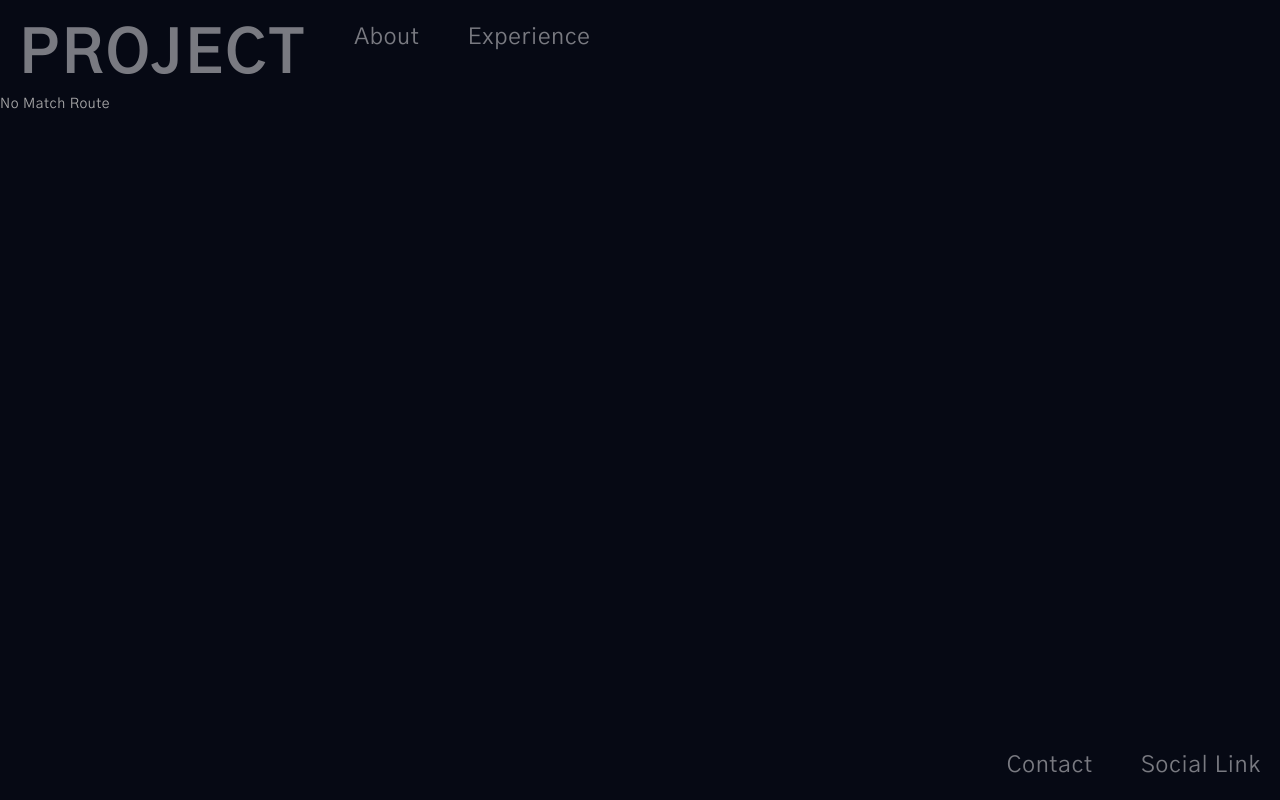
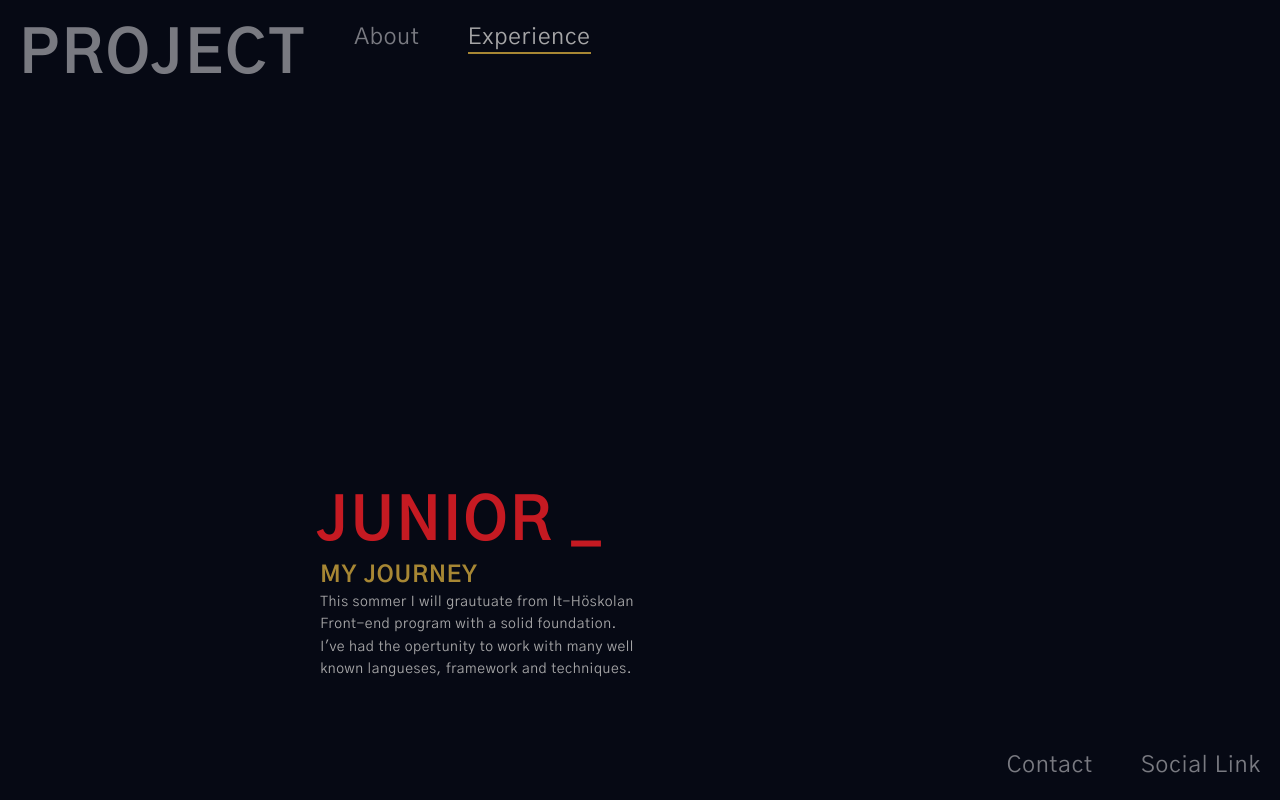
Before and after one commit to carl-vanman/Portfolio, a React (Create React App) app: page /experience in a window 1280 px wide. Built offline with nearby package versions, Linux system fonts and the light colour scheme.

Commit message:
thinking of how to show skills

```diff
--- a/src/App.jsx
+++ b/src/App.jsx
@@ -3,7 +3,7 @@ import { Routes, Route } from "react-router-dom";
 import Layout from "./routes/Layout";
 import Projects from "./routes/Projects";
 import About from "./routes/About";
-import Experiance from "./routes/Experiance";
+import Experience from "./routes/Experience";
 import NoMatch from "./routes/NoMatch";
 import TestProjectOne from "./routes/TestProjectOne";
 import TestProjectTwo from "./routes/TestProjectTwo";
@@ -16,7 +16,7 @@ function App() {
             <Route path="/" element={<Layout />}>
                 <Route index element={<About />} />
                 <Route path="/" element={<About />} />
-                <Route path="experence" element={<Experiance />} />
+                <Route path="experience" element={<Experience />} />
                 <Route path="projects" element={<Projects />} />
                 <Route path="contact" element={<Contact />} />
                 <Route path="projectOne" element={<TestProjectOne />} />
--- a/src/components/navigation/TopNavigation.jsx
+++ b/src/components/navigation/TopNavigation.jsx
@@ -42,7 +42,7 @@ const TopNavigation = () => {
                             className={({ isActive }) =>
                                 isActive ? "link--active" : ""
                             }
-                            to="/experence"
+                            to="/experience"
                             onClick={() => setShow(false)}
                         >
                             Experience
--- a/src/routes/About.jsx
+++ b/src/routes/About.jsx
@@ -11,7 +11,7 @@ const About = () => {
                             こんにちは
                         </span>
                     </h3>
-                    <h5 className={styles.sub_heading}>Nice to meet you.</h5>
+                    <h5 className={styles.sub_heading}>Nice to meet you</h5>
                 </header>
                 <div className={styles.body_text}>
                     <p>
@@ -23,7 +23,7 @@ const About = () => {
                     </p>
                 </div>
             </article>
-            <div className={styles.circle}></div>
+            {/* <div className={styles.circle}></div> */}
         </section>
     );
 };
--- a/src/routes/Experiance.jsx
+++ /dev/null
@@ -1,9 +0,0 @@
-const Experiance = () => {
-    return (
-        <>
-            <p>Experiance</p>
-        </>
-    );
-};
-
-export default Experiance;
--- /dev/null
+++ b/src/routes/Experience.jsx
@@ -0,0 +1,43 @@
+/* import { useState } from "react"; */
+import styles from "./Experience.module.css";
+
+const Experience = () => {
+    /* const [experienceList] = useState([
+        "Html",
+        "Css",
+        "Javascript",
+        "Typescript",
+        "React.js",
+        "React Native",
+        "Vue.js",
+        "Contentful",
+        "Gatsby",
+        "GraphQL",
+        "Wordpress",
+        "Php",
+        "Node.js",
+        "Azure",
+        "Figma",
+    ]); */
+
+    return (
+        <section className={`primary-wrapper ${styles.wrapper}`}>
+            <article className={styles.experience_container}>
+                <header>
+                    <h3 className={styles.heading}>Junior _</h3>
+                    <h5 className={styles.sub_heading}>My journey</h5>
+                </header>
+                <div className={styles.body_text}>
+                    <p>
+                        This sommer I will grautuate from It-Höskolan Front-end
+                        program with a solid foundation. <br /> I've had the
+                        opertunity to work with many well known langueses,
+                        framework and techniques.
+                    </p>
+                </div>
+            </article>
+        </section>
+    );
+};
+
+export default Experience;
--- /dev/null
+++ b/src/routes/Experience.module.css
@@ -0,0 +1,56 @@
+.wrapper {
+    height: 100%;
+    width: 100%;
+    display: grid;
+    grid-template-columns: 8fr 1fr 1fr 3fr 20fr;
+    grid-template-rows: 13fr 2fr 1fr 5fr;
+    overflow-y: scroll;
+    overflow-x: hidden;
+}
+
+.experience_container {
+    grid-column: 2 / -1;
+    grid-row: 2 / -1;
+}
+
+.heading {
+    /* position: relative; */
+    /* width: fit-content; */
+    text-transform: uppercase;
+    color: var(--clr-secondary);
+    margin-left: -4px;
+}
+
+.sub_heading {
+    text-transform: uppercase;
+    color: var(--clr-secondary-disable);
+    animation: sub-heading 1s ease;
+}
+
+.body_text {
+    /* width: fit-content; */
+    animation: content 2s ease-in;
+}
+
+@keyframes sub-heading {
+    0% {
+        margin-left: -24px;
+        opacity: 0;
+    }
+    100% {
+        margin-left: -2px;
+        opacity: 1;
+    }
+}
+
+@keyframes content {
+    0% {
+        opacity: 0;
+    }
+    50% {
+        opacity: 0;
+    }
+    100% {
+        opacity: 1;
+    }
+}
```
